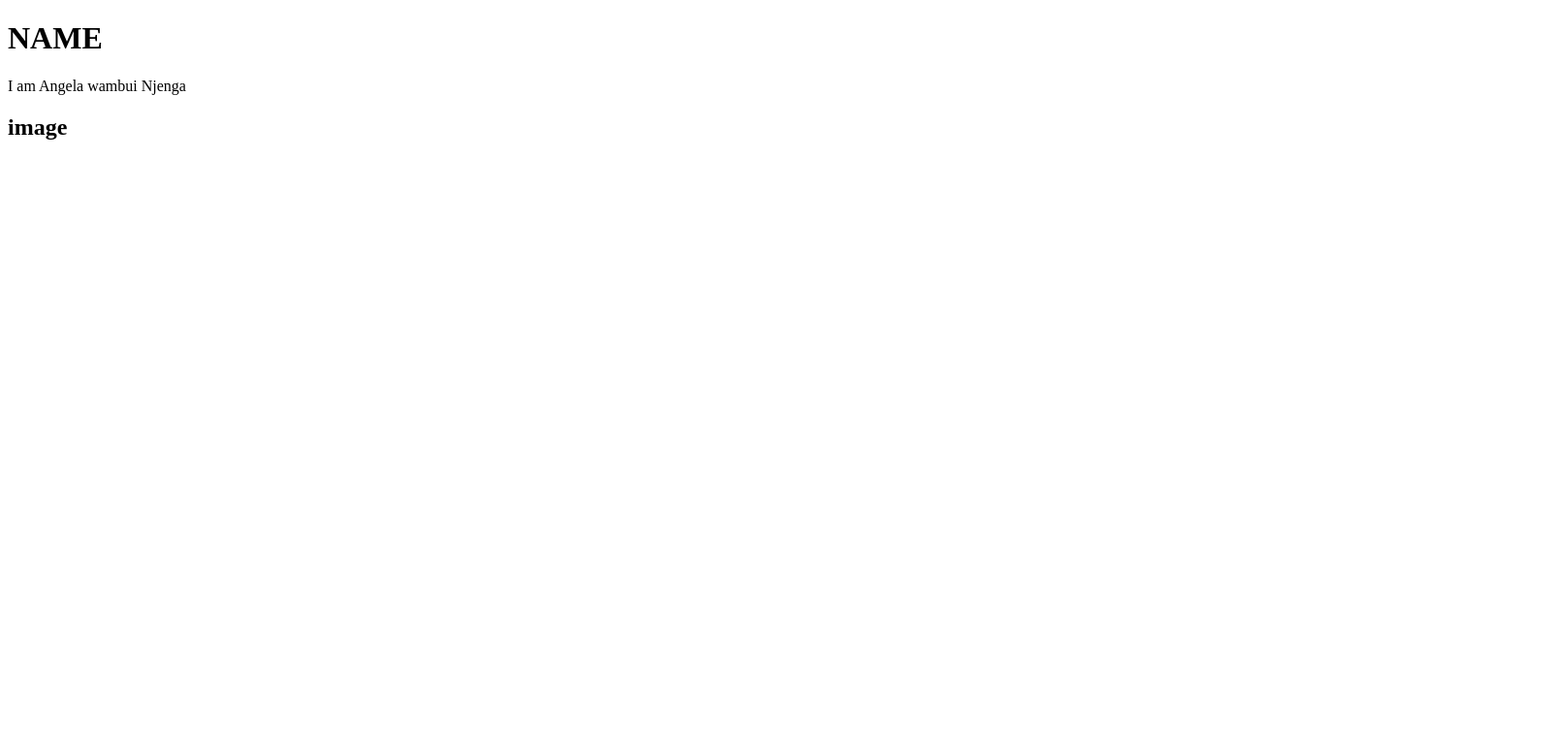
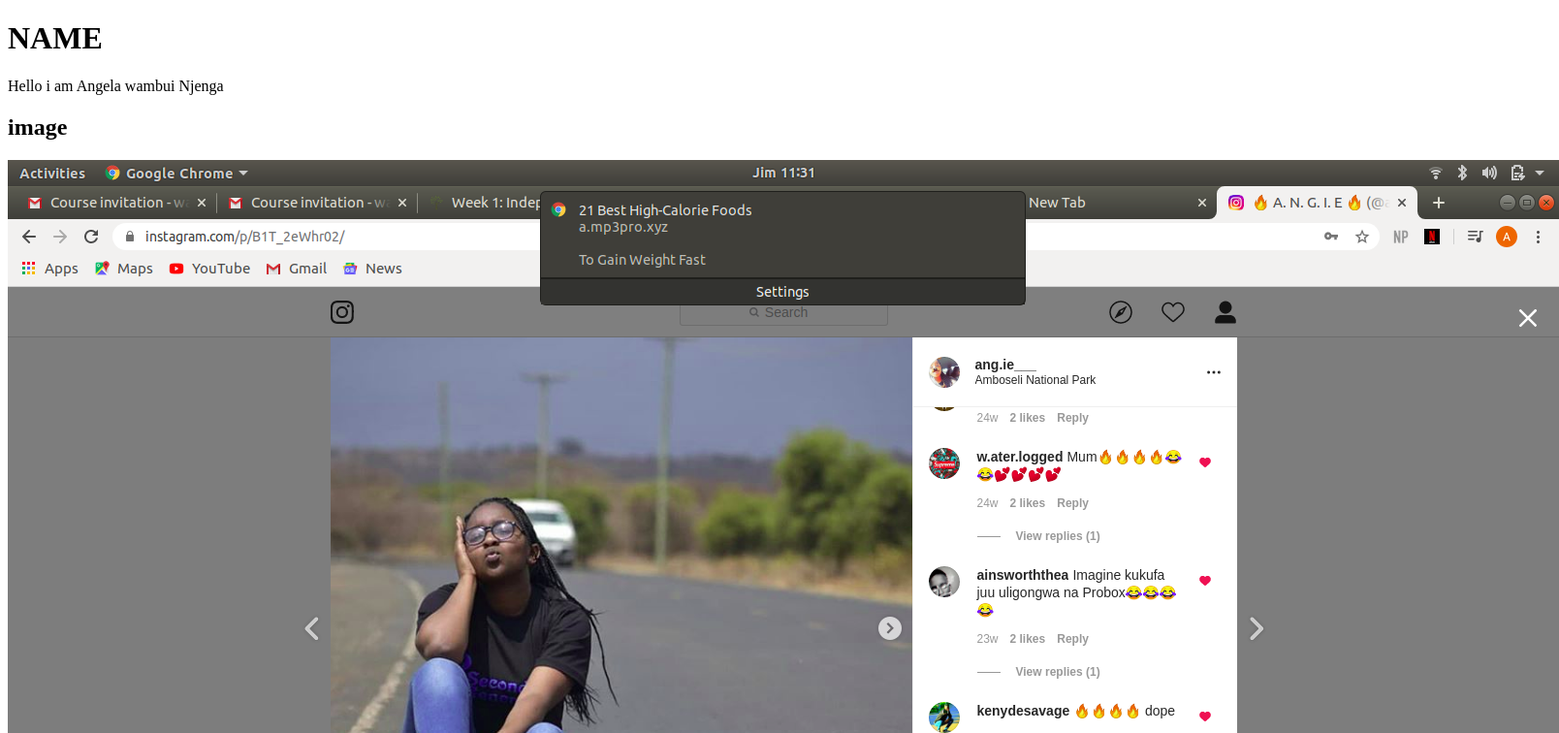
Before and after one commit to angiewambui/my-portifolio, a plain HTML site: page project.html in a window 1280 px wide. Shown: the top 756 px of the page at 97% size, 1608 px wide, since content can reach past the window. Drawn offline with Linux system fonts and the light colour scheme.

```diff
--- a/project.html
+++ b/project.html
@@ -7,7 +7,8 @@
     <title>Document</title>
 </head>
 <body><h1>NAME</h1>
-    <P>I am Angela wambui Njenga</P>
+    <P>Hello i am Angela wambui Njenga</P>
     <h2>image</h2>
+    <img src="Screenshot from 2020-02-07 11-31-47.png "alt="picture of me">
 </body>
 </html>
```
Also changed, not shown: Screenshot from 2020-02-07 11-31-47.png (added).
